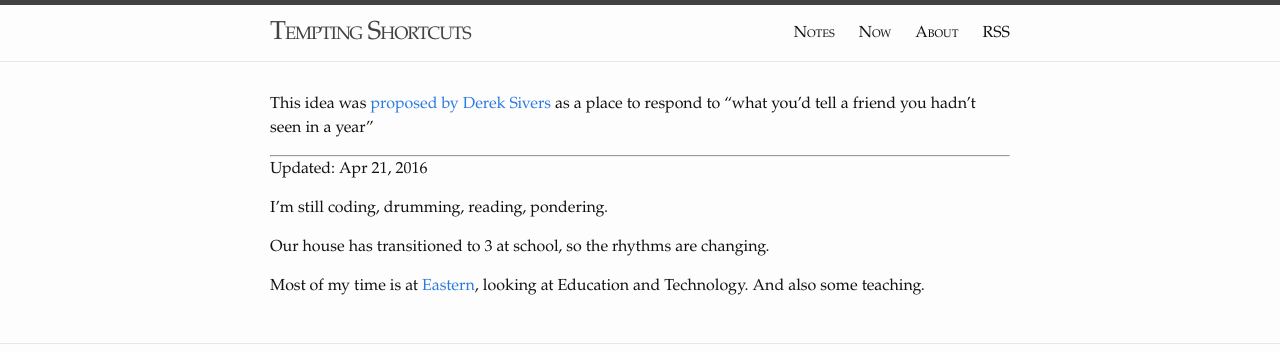
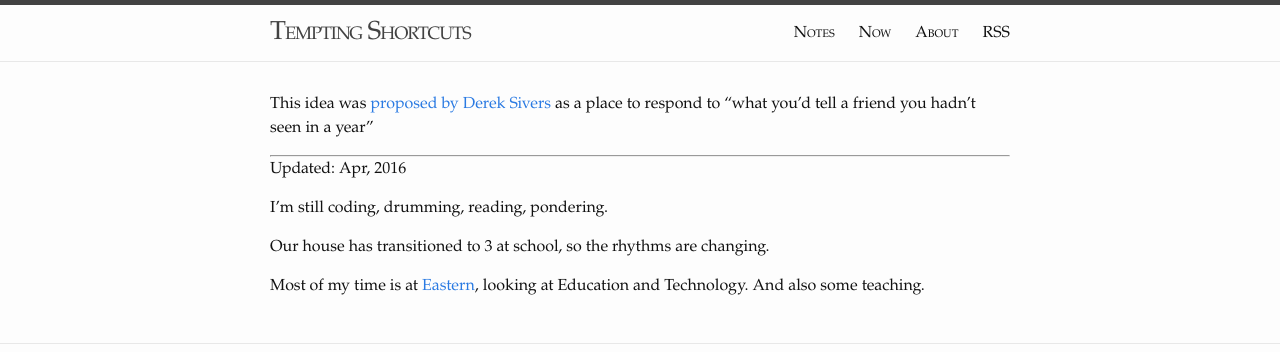
Before and after one commit to redmeades/rohan.github.io, a Jekyll site: the page built from now/index.md, in a window 1280 px wide. Shown: the top 352 px of the page. Built offline with Jekyll 4.4.1, drawn with Linux system fonts in a browser that asks for light colours.

```diff
--- a/now/index.md
+++ b/now/index.md
@@ -8,7 +8,7 @@ date: 2016-04-21
 This idea was [proposed by Derek Sivers](http://nownownow.com/about) as a place to respond to
 “what you’d tell a friend you hadn’t seen in a year”
 <hr />
-Updated: {{ page.date | date: "%b %-d, %Y" }}
+Updated: {{ page.date | date: "%b, %Y" }}
 
 I’m still coding, drumming, reading, pondering.
 
```
